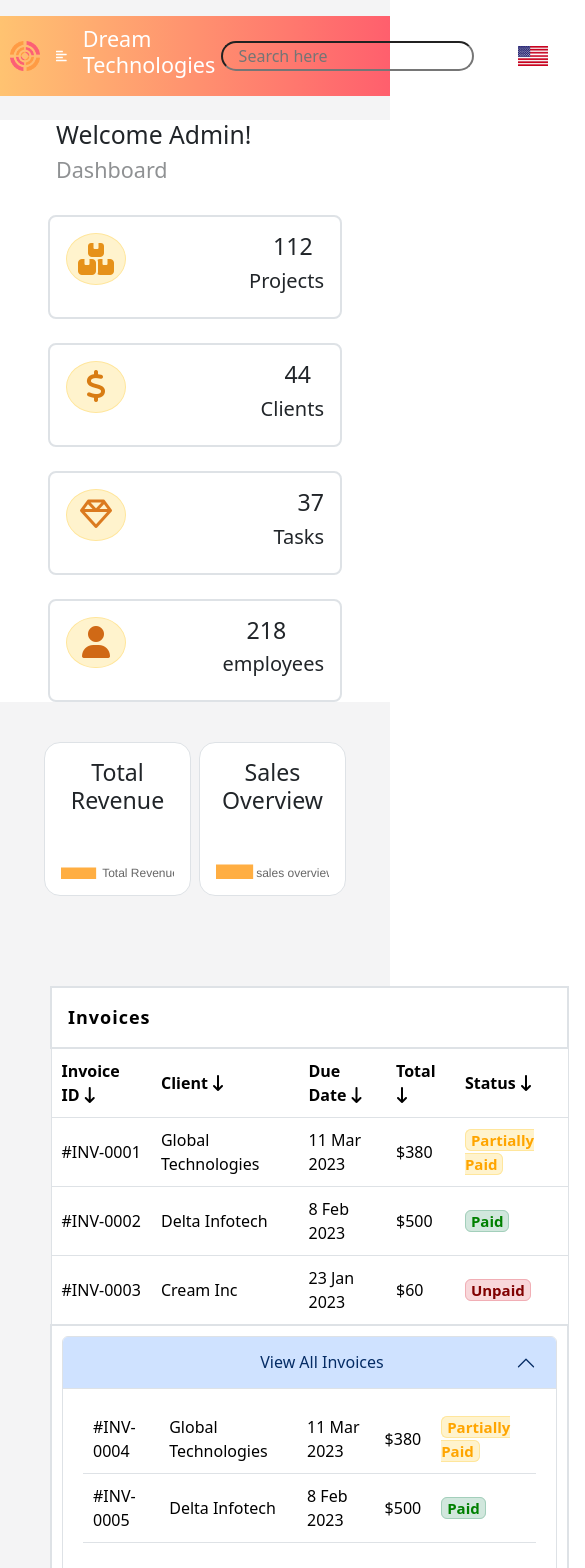
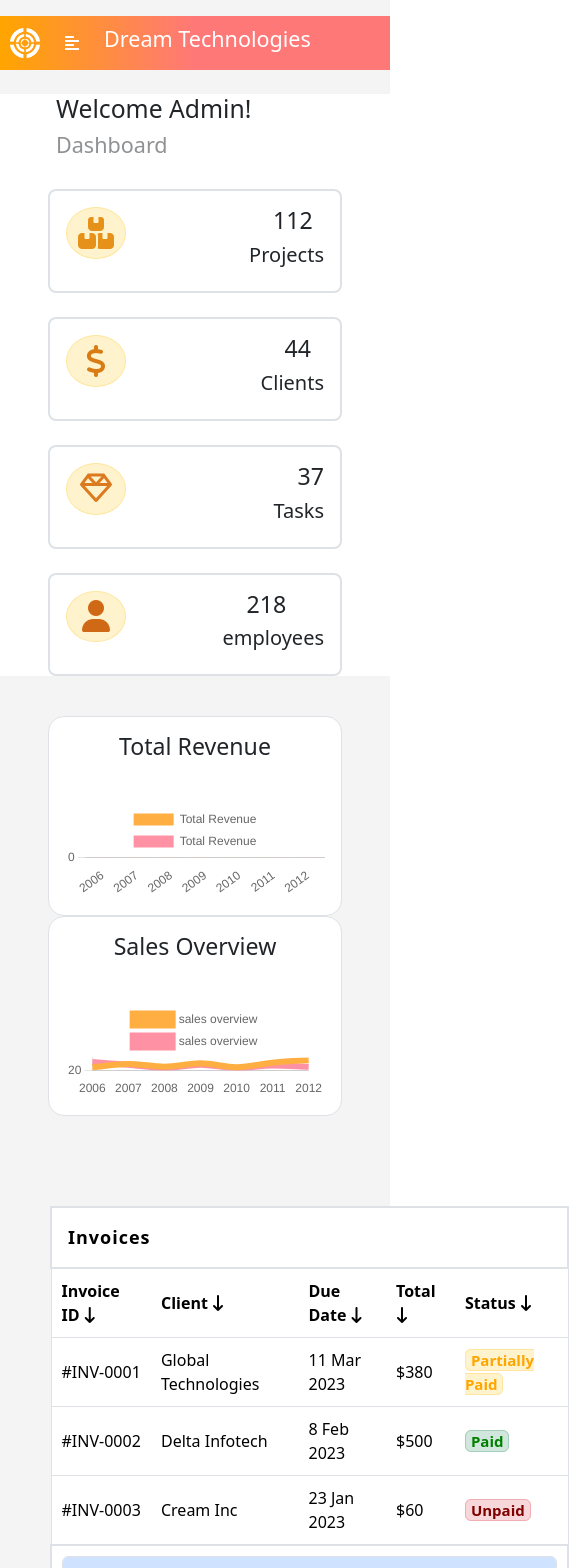
Before and after one commit to nidhiedigaa/admin-page, a React (Create React App) app in the folder adminpage/: page / in a window 390 px wide. Shown: the top 1568 px of the page, 585 px wide, since content can reach past the window. Built offline with nearby package versions, Linux system fonts and the light colour scheme.

Commit message:
some changes in stylyings

```diff
--- a/adminpage/src/App.css
+++ b/adminpage/src/App.css
@@ -52,7 +52,15 @@
   {
     grid-template-columns : repeat(1,1fr);
   }
-
+  .charts
+  {
+    display:grid;
+    grid-template-columns: repeat(1,1fr) !important;
+  }
+  #right-nav
+  {
+    display:none !important;
+  }
 }
 
 .charts
--- a/adminpage/src/App.js
+++ b/adminpage/src/App.js
@@ -18,7 +18,7 @@ function App() {
        <div className="bg-white">
         <ChartDashBoard></ChartDashBoard>
       </div>
-      <div className="charts">
+      <div className="charts ">
 <div className="d-flex flex-column justify-content-center align-items-center">
 <BarChart className="barchart bg-white"></BarChart>
 </div>
--- a/adminpage/src/components/navbar/navigation.js
+++ b/adminpage/src/components/navbar/navigation.js
@@ -20,17 +20,17 @@ function NavBar(props)
     return (<>
     <Container fluid>
         <Row>
-            <Col className="mt-3  text-white " style={{background:"linear-gradient(to left,rgb(255,95,109),rgb(255,195,113))",padding:"10px"}}>
+            <Col className="mt-3  text-white " style={{backgroundImage:"linear-gradient(to right, orange , RGB(255,120,120)50%)",padding:"10px"}}>
             <nav className="d-flex justify-content-between">
-               <div className="d-flex gap-3 align-items-center">
-               <img src={"./icon/icon.png"} width="30px" height="30px"/>
+               <div className="d-flex gap-4 align-items-center">
+               <img src={"./icon/iconone.png"} width="30px" height="30px"/>
                 <FaAlignLeft color="white" />
                 <h4>Dream Technologies</h4>
                </div>
-               <div className="d-flex gap-4 me-3 align-items-center text-white">
-                <input type="search" placeholder="Search here" className="rounded-pill ps-3 text-white" style={{backgroundColor:"transparent",color:"white"}}/>
-                <i className="fa-solid fa-magnifying-glass fa-lg" style={{color: "#eff1f6",position:"absolute",right:"480px"}}></i>
-                <img src={"./icon/flagone.jpg"} width="30px" height="20px" style={{marginLeft:"20px"}}/>
+               <div className="d-flex gap-3 me-3 align-items-center text-white" id="right-nav">
+                <input type="search" placeholder="Search here" className="rounded-pill ps-3 text-white" style={{backgroundColor:"transparent",color:"white",border:"1px solid white"}}/>
+                <i className="fa-solid fa-magnifying-glass fa-lg" style={{color: "#eff1f6",position:"absolute",right:"440px"}}></i>
+                <img src={"./icon/flagone.jpg"} width="30px" height="20px" style={{marginLeft:"20px",position:"relative",left:"10px"}}/>
                 <button class="btn btn-secondary  dropdown-toggle bg-transparent text-white text-bold border border-0 btn-md" type="button" data-bs-toggle="dropdown" aria-expanded="false" >
     English
   </button>
@@ -41,7 +41,7 @@ function NavBar(props)
   </ul>
                <div style={{position:"relative"}}>
                <i class="fa-regular fa-bell fa-xl" style={{color: "#dbe3f0"}} role="button" onClick={increment}></i>
-               <span className="position-absolute top-0 start-100 translate-middle badge rounded-pill bg-danger">
+               <span className="position-absolute top-0 start-100 translate-middle badge rounded-pill bg-primary">
     {notification}
     <span class="visually-hidden">unread messages</span>
   </span>
@@ -49,7 +49,7 @@ function NavBar(props)
                 <div>
                 <div style={{position:"relative"}}>
                 <i class="fa-regular fa-comment fa-xl" style={{color: "#e7edf8"}} role="button" onClick={messageincrement}></i>
-               <span className="position-absolute top-0 start-100 translate-middle badge rounded-pill bg-danger">
+               <span className="position-absolute top-0 start-100 translate-middle badge rounded-pill bg-primary">
     {message}
     <span class="visually-hidden">unread messages</span>
   </span>
```
Also changed, not shown: adminpage/public/icon/iconone.png (added).
